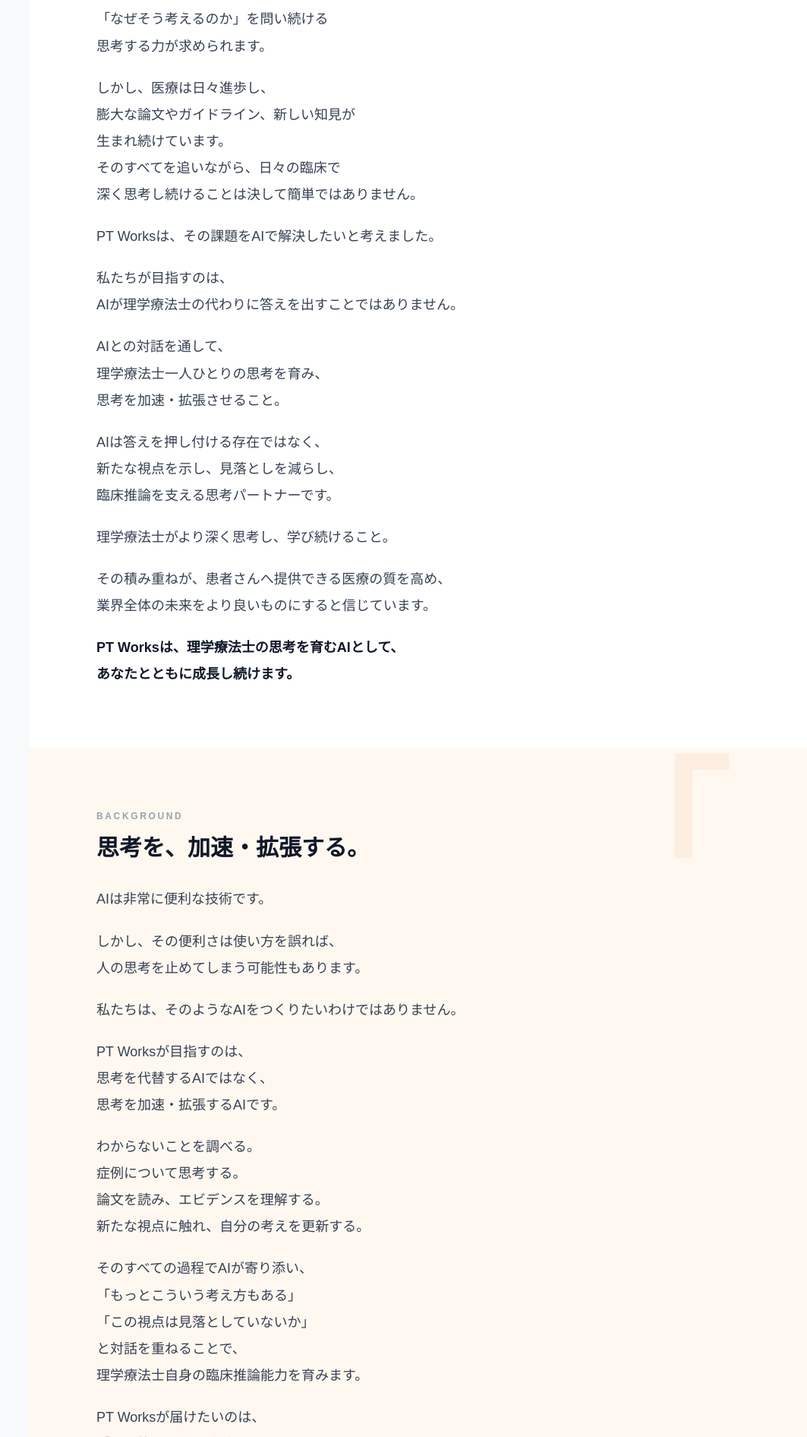
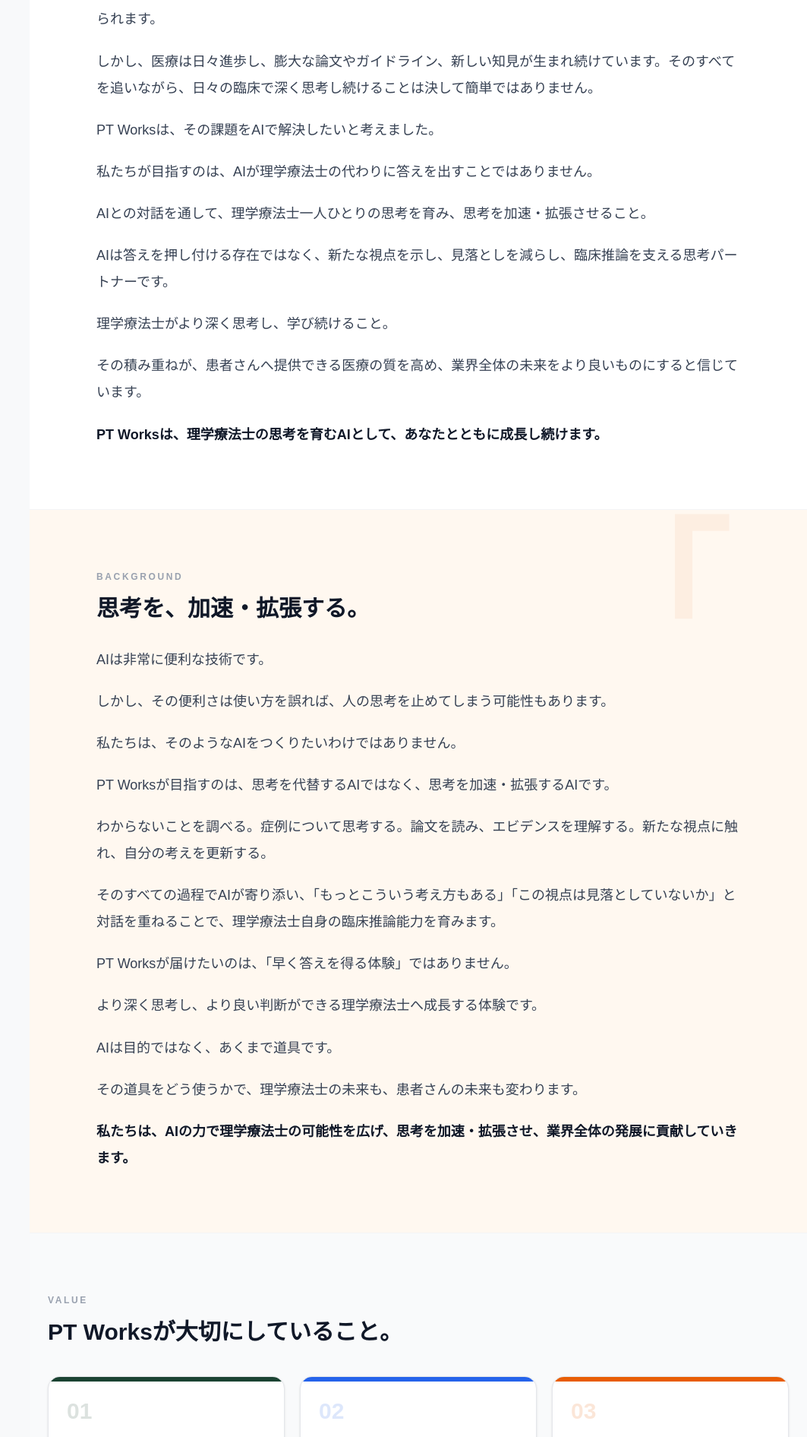
Before and after one commit to ptworks-mitsuki/ptworks-app, a Next.js app: page /about in a window 1280 px wide. Shown: the part 809-2700 px from the top of the page at 76% size, without its empty margins (217-1280 px from the left). Built offline with nearby package versions, Linux system fonts and the light colour scheme.

Commit message:
PT Worksとは 不自然な改行を解消 全セクション修正

```diff
--- a/app/about/page.tsx
+++ b/app/about/page.tsx
@@ -18,7 +18,7 @@ export default function AboutPage() {
             PT Works について
           </p>
           <h1 className="text-3xl sm:text-5xl font-black text-white leading-[1.22] tracking-tight">
-            理学療法士の「思考」は、<br />財産であり、<br className="sm:hidden" />新たな価値を生む。
+            理学療法士の「思考」は、財産であり、新たな価値を生む。
           </h1>
         </div>
       </section>
@@ -32,60 +32,16 @@ export default function AboutPage() {
           </h2>
           <div className="space-y-5 text-gray-700 text-base sm:text-lg leading-[1.95]">
             <p>理学療法に、唯一の正解はありません。</p>
-            <p>
-              患者さん一人ひとりの身体や生活、価値観は異なり、
-              <br />
-              同じ疾患であっても最適な評価や治療は変わります。
-            </p>
-            <p>
-              だからこそ、理学療法士には知識だけではなく、
-              <br />
-              「なぜそう考えるのか」を問い続ける
-              <br />
-              思考する力が求められます。
-            </p>
-            <p>
-              しかし、医療は日々進歩し、
-              <br />
-              膨大な論文やガイドライン、新しい知見が
-              <br />
-              生まれ続けています。
-              <br />
-              そのすべてを追いながら、日々の臨床で
-              <br />
-              深く思考し続けることは決して簡単ではありません。
-            </p>
+            <p>患者さん一人ひとりの身体や生活、価値観は異なり、同じ疾患であっても最適な評価や治療は変わります。</p>
+            <p>だからこそ、理学療法士には知識だけではなく、「なぜそう考えるのか」を問い続ける思考する力が求められます。</p>
+            <p>しかし、医療は日々進歩し、膨大な論文やガイドライン、新しい知見が生まれ続けています。そのすべてを追いながら、日々の臨床で深く思考し続けることは決して簡単ではありません。</p>
             <p>PT Worksは、その課題をAIで解決したいと考えました。</p>
-            <p>
-              私たちが目指すのは、
-              <br />
-              AIが理学療法士の代わりに答えを出すことではありません。
-            </p>
-            <p>
-              AIとの対話を通して、
-              <br />
-              理学療法士一人ひとりの思考を育み、
-              <br />
-              思考を加速・拡張させること。
-            </p>
-            <p>
-              AIは答えを押し付ける存在ではなく、
-              <br />
-              新たな視点を示し、見落としを減らし、
-              <br />
-              臨床推論を支える思考パートナーです。
-            </p>
+            <p>私たちが目指すのは、AIが理学療法士の代わりに答えを出すことではありません。</p>
+            <p>AIとの対話を通して、理学療法士一人ひとりの思考を育み、思考を加速・拡張させること。</p>
+            <p>AIは答えを押し付ける存在ではなく、新たな視点を示し、見落としを減らし、臨床推論を支える思考パートナーです。</p>
             <p>理学療法士がより深く思考し、学び続けること。</p>
-            <p>
-              その積み重ねが、患者さんへ提供できる医療の質を高め、
-              <br />
-              業界全体の未来をより良いものにすると信じています。
-            </p>
-            <p className="font-bold text-gray-900">
-              PT Worksは、理学療法士の思考を育むAIとして、
-              <br />
-              あなたとともに成長し続けます。
-            </p>
+            <p>その積み重ねが、患者さんへ提供できる医療の質を高め、業界全体の未来をより良いものにすると信じています。</p>
+            <p className="font-bold text-gray-900">PT Worksは、理学療法士の思考を育むAIとして、あなたとともに成長し続けます。</p>
           </div>
         </div>
       </section>
@@ -111,66 +67,16 @@ export default function AboutPage() {
             </h2>
             <div className="space-y-5 text-gray-700 text-base sm:text-lg leading-[1.95]">
               <p>AIは非常に便利な技術です。</p>
-              <p>
-                しかし、その便利さは使い方を誤れば、
-                <br />
-                人の思考を止めてしまう可能性もあります。
-              </p>
+              <p>しかし、その便利さは使い方を誤れば、人の思考を止めてしまう可能性もあります。</p>
               <p>私たちは、そのようなAIをつくりたいわけではありません。</p>
-              <p>
-                PT Worksが目指すのは、
-                <br />
-                思考を代替するAIではなく、
-                <br />
-                思考を加速・拡張するAIです。
-              </p>
-              <p>
-                わからないことを調べる。
-                <br />
-                症例について思考する。
-                <br />
-                論文を読み、エビデンスを理解する。
-                <br />
-                新たな視点に触れ、自分の考えを更新する。
-              </p>
-              <p>
-                そのすべての過程でAIが寄り添い、
-                <br />
-                「もっとこういう考え方もある」
-                <br />
-                「この視点は見落としていないか」
-                <br />
-                と対話を重ねることで、
-                <br />
-                理学療法士自身の臨床推論能力を育みます。
-              </p>
-              <p>
-                PT Worksが届けたいのは、
-                <br />
-                「早く答えを得る体験」ではありません。
-              </p>
-              <p>
-                より深く思考し、
-                <br />
-                より良い判断ができる理学療法士へ
-                <br />
-                成長する体験です。
-              </p>
+              <p>PT Worksが目指すのは、思考を代替するAIではなく、思考を加速・拡張するAIです。</p>
+              <p>わからないことを調べる。症例について思考する。論文を読み、エビデンスを理解する。新たな視点に触れ、自分の考えを更新する。</p>
+              <p>そのすべての過程でAIが寄り添い、「もっとこういう考え方もある」「この視点は見落としていないか」と対話を重ねることで、理学療法士自身の臨床推論能力を育みます。</p>
+              <p>PT Worksが届けたいのは、「早く答えを得る体験」ではありません。</p>
+              <p>より深く思考し、より良い判断ができる理学療法士へ成長する体験です。</p>
               <p>AIは目的ではなく、あくまで道具です。</p>
-              <p>
-                その道具をどう使うかで、
-                <br />
-                理学療法士の未来も、
-                <br />
-                患者さんの未来も変わります。
-              </p>
-              <p className="font-bold text-gray-900">
-                私たちは、AIの力で理学療法士の可能性を広げ、
-                <br />
-                思考を加速・拡張させ、
-                <br />
-                業界全体の発展に貢献していきます。
-              </p>
+              <p>その道具をどう使うかで、理学療法士の未来も、患者さんの未来も変わります。</p>
+              <p className="font-bold text-gray-900">私たちは、AIの力で理学療法士の可能性を広げ、思考を加速・拡張させ、業界全体の発展に貢献していきます。</p>
             </div>
           </div>
         </div>
@@ -193,21 +99,21 @@ export default function AboutPage() {
               {
                 num: "01",
                 title: "思考を育む",
-                body: "AIは答えを与えません。\n新しい視点を提示し、\n理学療法士自身が考えるきっかけをつくります。",
+                body: "AIは答えを与えません。新しい視点を提示し、理学療法士自身が考えるきっかけをつくります。",
                 accent: "#1B4332",
                 top: "#1B4332",
               },
               {
                 num: "02",
                 title: "根拠を示す",
-                body: "感覚ではなく、エビデンスに基づいた情報を提供します。\nただし、最終判断は常に理学療法士が行います。",
+                body: "感覚ではなく、エビデンスに基づいた情報を提供します。ただし、最終判断は常に理学療法士が行います。",
                 accent: "#1d4ed8",
                 top: "#2563EB",
               },
               {
                 num: "03",
                 title: "依存させない",
-                body: "AIへの依存は、思考力の低下を招きます。\nPT Worksは、使えば使うほど\n理学療法士の思考力が育つよう設計されています。",
+                body: "AIへの依存は、思考力の低下を招きます。PT Worksは、使えば使うほど理学療法士の思考力が育つよう設計されています。",
                 accent: "#b45309",
                 top: "#E85D04",
               },
@@ -218,7 +124,7 @@ export default function AboutPage() {
                 <div className="p-6 flex flex-col flex-1">
                   <p className="text-3xl font-black mb-4 leading-none" style={{ color: c.top, opacity: 0.15 }}>{c.num}</p>
                   <p className="text-lg font-black text-gray-900 mb-3">{c.title}</p>
-                  <p className="text-sm text-gray-600 leading-relaxed flex-1 whitespace-pre-line">{c.body}</p>
+                  <p className="text-sm text-gray-600 leading-relaxed flex-1">{c.body}</p>
                 </div>
               </div>
             ))}
@@ -232,9 +138,7 @@ export default function AboutPage() {
       <section style={{ background: "#1B4332" }}>
         <div className="max-w-4xl mx-auto px-6 py-14 sm:py-20 text-center">
           <p className="text-2xl sm:text-4xl font-black text-white leading-[1.4]">
-            理学療法士の思考を育むAI。
-            <br />
-            それが、PT Worksです。
+            理学療法士の思考を育むAI。それが、PT Worksです。
           </p>
         </div>
       </section>
@@ -295,8 +199,7 @@ export default function AboutPage() {
 
               <blockquote className="border-l-4 pl-5 py-1" style={{ borderColor: "#1B4332" }}>
                 <p className="text-sm sm:text-base text-gray-700 leading-[1.9] italic">
-                  「現場を知る人間が、現場のために作ったツール」であることが、<br />
-                  PT Worksの最大の強みです。
+                  「現場を知る人間が、現場のために作ったツール」であることが、PT Worksの最大の強みです。
                 </p>
                 <p className="text-xs text-gray-400 mt-2 not-italic">— 藤 充輝</p>
               </blockquote>
```
